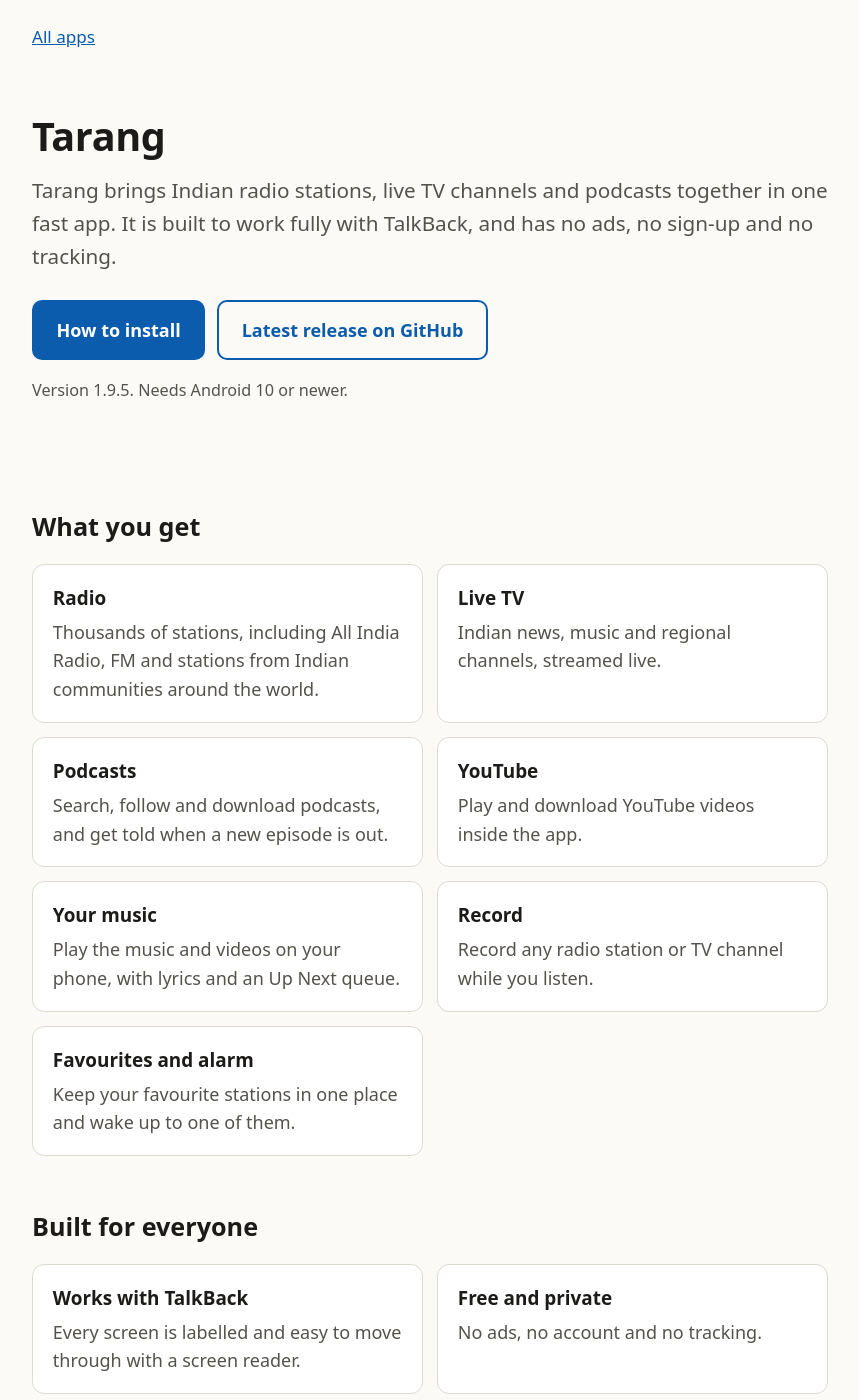
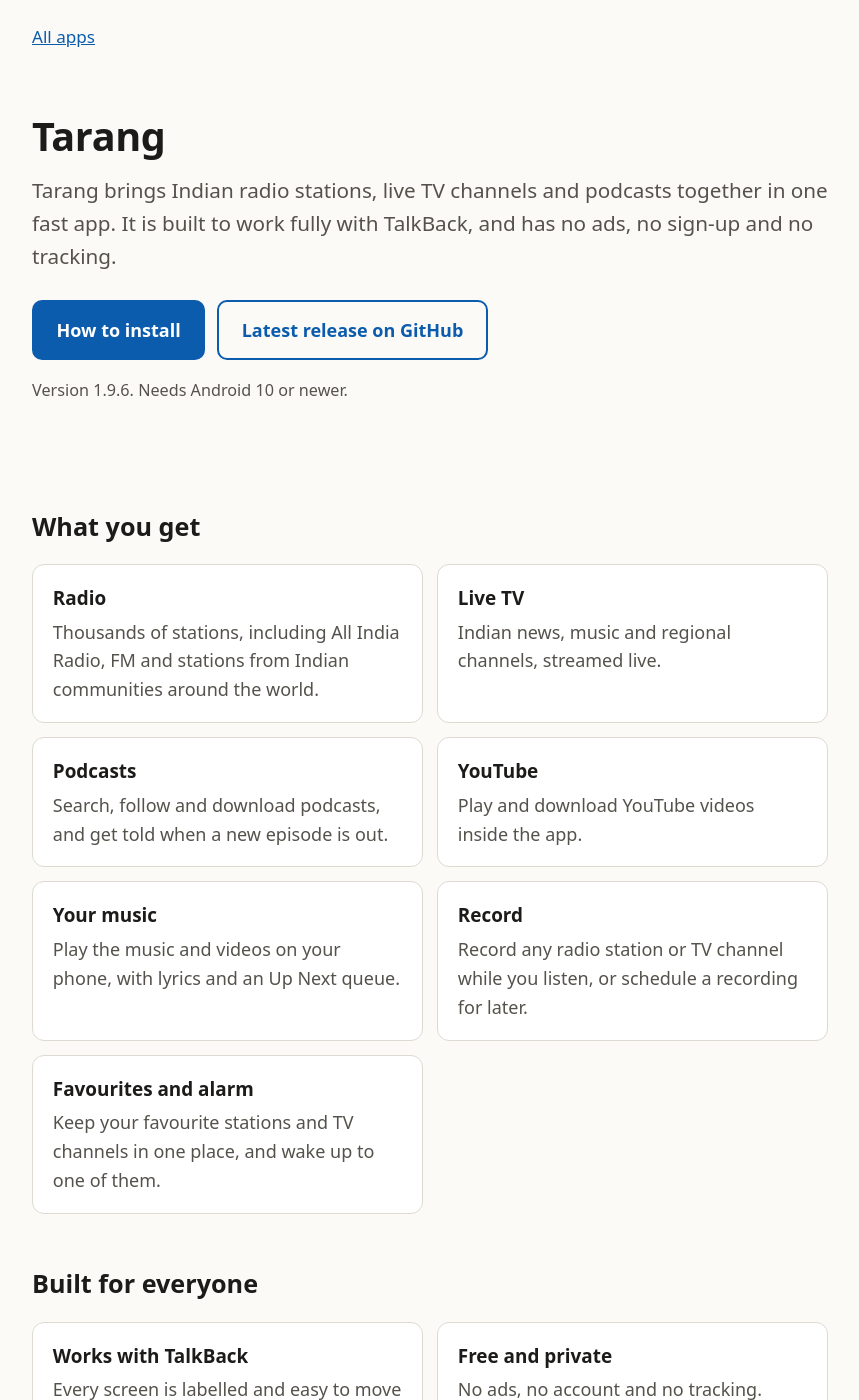
Before and after one commit to animeshahilya/animeshahilya.github.io, a Jekyll site: the page built from _apps/tarang.md, in a window 1280 px wide and 1400 px high. Shown: the whole window, without its empty margins (210-1069 px from the left). Built offline with Jekyll 4.4.1, drawn with Linux system fonts in a browser that asks for light colours.

Commit message:
Tarang 1.9.6

```diff
--- a/_apps/tarang.md
+++ b/_apps/tarang.md
@@ -3,7 +3,7 @@ app_name: Tarang
 order: 2
 tagline: Indian radio, live TV and podcasts in one fast, accessible app. No ads, no sign-up.
 summary: Tarang brings Indian radio stations, live TV channels and podcasts together in one fast app. It is built to work fully with TalkBack, and has no ads, no sign-up and no tracking.
-version: "1.9.5"
+version: "1.9.6"
 android: "10"
 releases_repo: animeshahilya/tarang-releases
 feedback_url: https://github.com/animeshahilya/tarang-feedback/issues
@@ -15,8 +15,8 @@ feature_groups:
       - { title: Podcasts, text: "Search, follow and download podcasts, and get told when a new episode is out." }
       - { title: YouTube, text: "Play and download YouTube videos inside the app." }
       - { title: Your music, text: "Play the music and videos on your phone, with lyrics and an Up Next queue." }
-      - { title: Record, text: "Record any radio station or TV channel while you listen." }
-      - { title: Favourites and alarm, text: "Keep your favourite stations in one place and wake up to one of them." }
+      - { title: Record, text: "Record any radio station or TV channel while you listen, or schedule a recording for later." }
+      - { title: Favourites and alarm, text: "Keep your favourite stations and TV channels in one place, and wake up to one of them." }
   - title: Built for everyone
     features:
       - { title: Works with TalkBack, text: "Every screen is labelled and easy to move through with a screen reader." }
```
